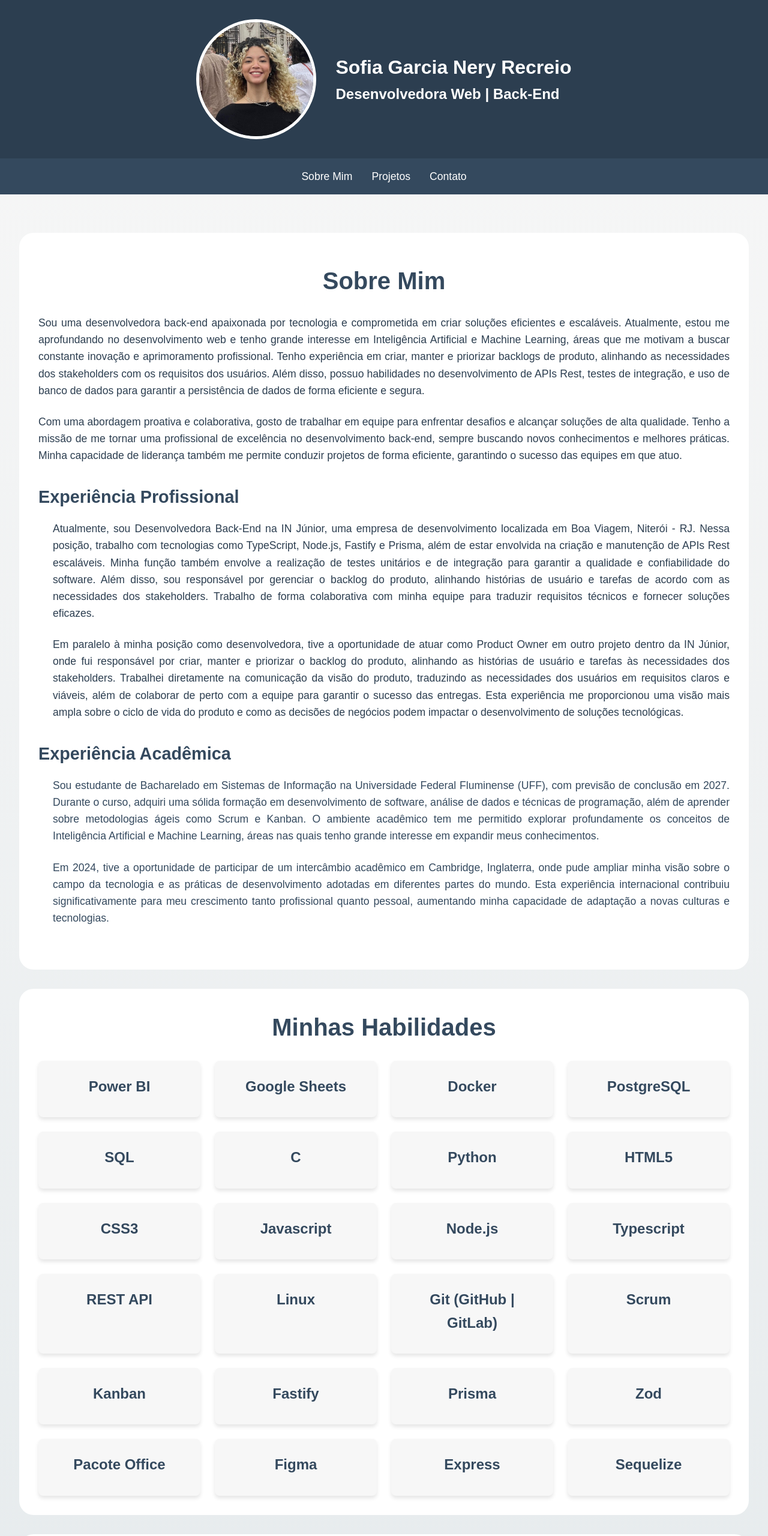
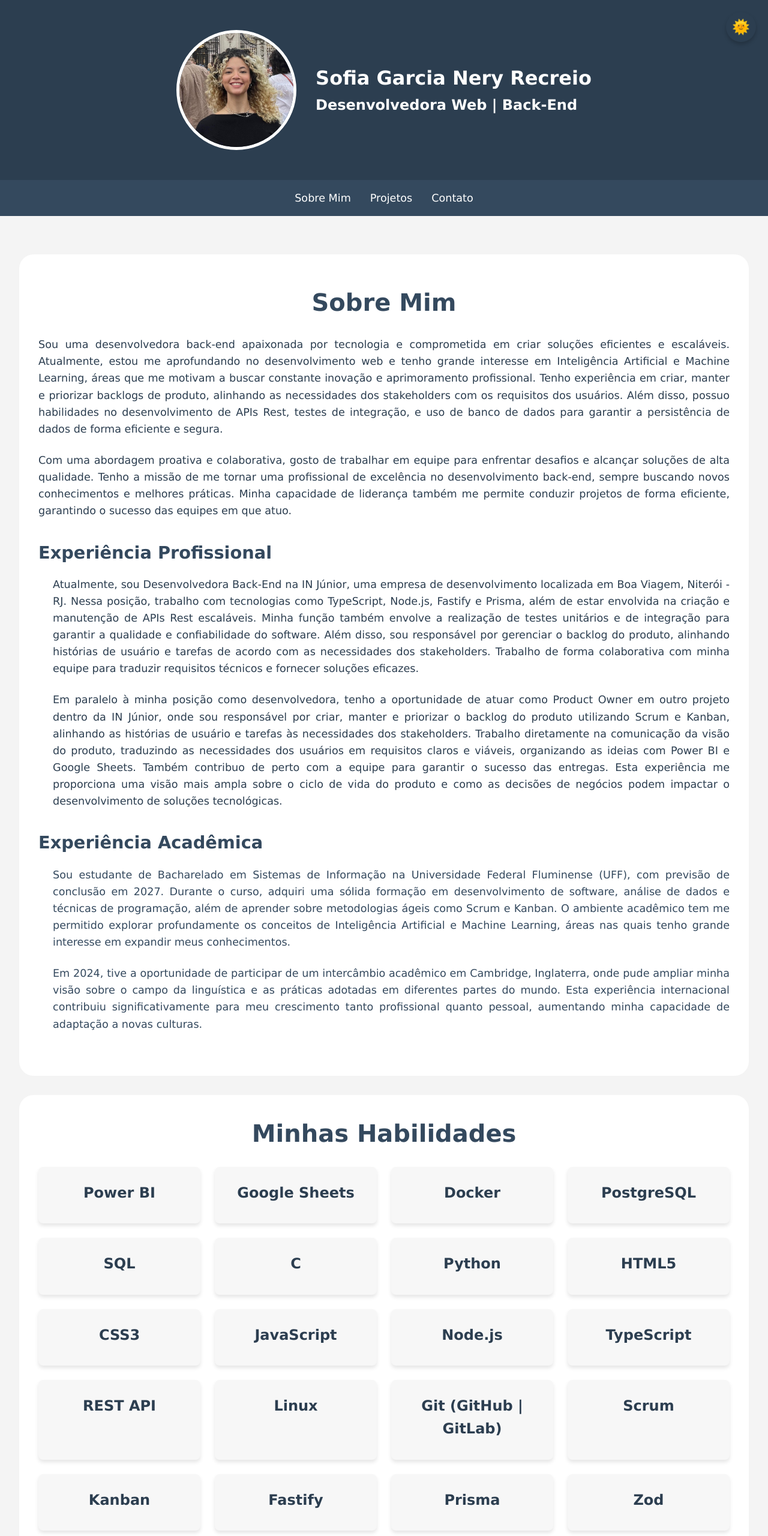
Before and after one commit to sofiarecreio/sofiarecreio, a plain HTML site: page index.html in a window 1280 px wide. Shown: the top 2560 px of the page at 60% size. Drawn offline with Linux system fonts and the light colour scheme.

Commit message:
feat: add dark theme

```diff
--- a/index.html
+++ b/index.html
@@ -14,6 +14,7 @@
           <h1>Sofia Garcia Nery Recreio</h1>
           <h2>Desenvolvedora Web | Back-End</h2>
         </div>
+        <button id="theme-toggle" class="theme-button">🌞</button>
       </header>
 
   <nav>
@@ -40,7 +41,7 @@
             Atualmente, sou Desenvolvedora Back-End na IN Júnior, uma empresa de desenvolvimento localizada em Boa Viagem, Niterói - RJ. Nessa posição, trabalho com tecnologias como TypeScript, Node.js, Fastify e Prisma, além de estar envolvida na criação e manutenção de APIs Rest escaláveis. Minha função também envolve a realização de testes unitários e de integração para garantir a qualidade e confiabilidade do software. Além disso, sou responsável por gerenciar o backlog do produto, alinhando histórias de usuário e tarefas de acordo com as necessidades dos stakeholders. Trabalho de forma colaborativa com minha equipe para traduzir requisitos técnicos e fornecer soluções eficazes.
         </p>
         <p class="experience-text">
-            Em paralelo à minha posição como desenvolvedora, tive a oportunidade de atuar como Product Owner em outro projeto dentro da IN Júnior, onde fui responsável por criar, manter e priorizar o backlog do produto, alinhando as histórias de usuário e tarefas às necessidades dos stakeholders. Trabalhei diretamente na comunicação da visão do produto, traduzindo as necessidades dos usuários em requisitos claros e viáveis, além de colaborar de perto com a equipe para garantir o sucesso das entregas. Esta experiência me proporcionou uma visão mais ampla sobre o ciclo de vida do produto e como as decisões de negócios podem impactar o desenvolvimento de soluções tecnológicas.
+            Em paralelo à minha posição como desenvolvedora, tenho a oportunidade de atuar como Product Owner em outro projeto dentro da IN Júnior, onde sou responsável por criar, manter e priorizar o backlog do produto utilizando Scrum e Kanban, alinhando as histórias de usuário e tarefas às necessidades dos stakeholders. Trabalho diretamente na comunicação da visão do produto, traduzindo as necessidades dos usuários em requisitos claros e viáveis, organizando as ideias com Power BI e Google Sheets. Também contribuo de perto com a equipe para garantir o sucesso das entregas. Esta experiência me proporciona uma visão mais ampla sobre o ciclo de vida do produto e como as decisões de negócios podem impactar o desenvolvimento de soluções tecnológicas.
         </p>
 
         <h3 class="experience-title">Experiência Acadêmica</h3>
@@ -48,7 +49,7 @@
             Sou estudante de Bacharelado em Sistemas de Informação na Universidade Federal Fluminense (UFF), com previsão de conclusão em 2027. Durante o curso, adquiri uma sólida formação em desenvolvimento de software, análise de dados e técnicas de programação, além de aprender sobre metodologias ágeis como Scrum e Kanban. O ambiente acadêmico tem me permitido explorar profundamente os conceitos de Inteligência Artificial e Machine Learning, áreas nas quais tenho grande interesse em expandir meus conhecimentos.
         </p>
         <p class="academic-experience">
-            Em 2024, tive a oportunidade de participar de um intercâmbio acadêmico em Cambridge, Inglaterra, onde pude ampliar minha visão sobre o campo da tecnologia e as práticas de desenvolvimento adotadas em diferentes partes do mundo. Esta experiência internacional contribuiu significativamente para meu crescimento tanto profissional quanto pessoal, aumentando minha capacidade de adaptação a novas culturas e tecnologias.
+            Em 2024, tive a oportunidade de participar de um intercâmbio acadêmico em Cambridge, Inglaterra, onde pude ampliar minha visão sobre o campo da linguística e as práticas adotadas em diferentes partes do mundo. Esta experiência internacional contribuiu significativamente para meu crescimento tanto profissional quanto pessoal, aumentando minha capacidade de adaptação a novas culturas.
         </p>
     </section>
 
@@ -56,76 +57,76 @@
         <h2>Minhas Habilidades</h2>
         <div class="skills-container">
             <div class="skill-card">
-                <h3>Power BI</h3>
+                <h3><a href="https://powerbi.microsoft.com/" target="_blank">Power BI</a></h3>
             </div>
             <div class="skill-card">
-                <h3>Google Sheets</h3>
+                <h3><a href="https://www.google.com/sheets/about/" target="_blank">Google Sheets</a></h3>
             </div>
             <div class="skill-card">
-                <h3>Docker</h3>
+                <h3><a href="https://www.docker.com/" target="_blank">Docker</a></h3>
             </div>
             <div class="skill-card">
-                <h3>PostgreSQL</h3>
+                <h3><a href="https://www.postgresql.org/" target="_blank">PostgreSQL</a></h3>
             </div>
             <div class="skill-card">
-                <h3>SQL</h3>
+                <h3><a href="https://www.w3schools.com/sql/" target="_blank">SQL</a></h3>
             </div>
             <div class="skill-card">
-                <h3>C</h3>
+                <h3><a href="https://en.wikipedia.org/wiki/C_(programming_language)" target="_blank">C</a></h3>
             </div>
             <div class="skill-card">
-                <h3>Python</h3>
+                <h3><a href="https://www.python.org/" target="_blank">Python</a></h3>
             </div>
             <div class="skill-card">
-                <h3>HTML5</h3>
+                <h3><a href="https://developer.mozilla.org/en-US/docs/Web/Guide/HTML/HTML5" target="_blank">HTML5</a></h3>
             </div>
             <div class="skill-card">
-                <h3>CSS3</h3>
+                <h3><a href="https://developer.mozilla.org/en-US/docs/Web/CSS" target="_blank">CSS3</a></h3>
             </div>
             <div class="skill-card">
-                <h3>Javascript</h3>
+                <h3><a href="https://developer.mozilla.org/en-US/docs/Web/JavaScript" target="_blank">JavaScript</a></h3>
             </div>
             <div class="skill-card">
-                <h3>Node.js</h3>
+                <h3><a href="https://nodejs.org/" target="_blank">Node.js</a></h3>
             </div>
             <div class="skill-card">
-                <h3>Typescript</h3>
+                <h3><a href="https://www.typescriptlang.org/" target="_blank">TypeScript</a></h3>
             </div>
             <div class="skill-card">
-                <h3>REST API</h3>
+                <h3><a href="https://restfulapi.net/" target="_blank">REST API</a></h3>
             </div>
             <div class="skill-card">
-                <h3>Linux</h3>
+                <h3><a href="https://www.linux.org/" target="_blank">Linux</a></h3>
             </div>
             <div class="skill-card">
-                <h3>Git (GitHub | GitLab)</h3>
+                <h3><a href="https://git-scm.com/" target="_blank">Git (GitHub | GitLab)</a></h3>
             </div>
             <div class="skill-card">
-                <h3>Scrum</h3>
+                <h3><a href="https://www.scrum.org/" target="_blank">Scrum</a></h3>
             </div>
             <div class="skill-card">
-                <h3>Kanban</h3>
+                <h3><a href="https://kanbanize.com/" target="_blank">Kanban</a></h3>
             </div>
             <div class="skill-card">
-                <h3>Fastify</h3>
+                <h3><a href="https://www.fastify.io/" target="_blank">Fastify</a></h3>
             </div>
             <div class="skill-card">
-                <h3>Prisma</h3>
+                <h3><a href="https://www.prisma.io/" target="_blank">Prisma</a></h3>
             </div>
             <div class="skill-card">
-                <h3>Zod</h3>
+                <h3><a href="https://zod.dev/" target="_blank">Zod</a></h3>
             </div>
             <div class="skill-card">
-                <h3>Pacote Office</h3>
+                <h3><a href="https://www.microsoft.com/en-us/microsoft-365" target="_blank">Pacote Office</a></h3>
             </div>
             <div class="skill-card">
-                <h3>Figma</h3>
+                <h3><a href="https://www.figma.com/" target="_blank">Figma</a></h3>
             </div>
             <div class="skill-card">
-                <h3>Express</h3>
+                <h3><a href="https://expressjs.com/" target="_blank">Express</a></h3>
             </div>
             <div class="skill-card">
-                <h3>Sequelize</h3>
+                <h3><a href="https://sequelize.org/" target="_blank">Sequelize</a></h3>
             </div>
         </div>
     </section>
@@ -206,6 +207,6 @@
     <p>&copy; 2024 Sofia Recreio. Todos os direitos reservados.</p>
   </footer>
 
-  <script src="script.js"></script>
+  <script src="script.js" defer></script>
 </body>
 </html>
--- a/script.js
+++ b/script.js
@@ -18,3 +18,37 @@ document.addEventListener("DOMContentLoaded", () => {
       })
   });
 })
+
+document.addEventListener('DOMContentLoaded', () => {
+  const themeToggleButton = document.getElementById('theme-toggle');
+  const body = document.body;
+
+  // Verificar se o botão existe e se há tema armazenado
+  if (!themeToggleButton) {
+    console.error('Botão de alternância de tema não encontrado.');
+    return;
+  }
+
+  if (localStorage.getItem('theme') === 'dark') {
+      body.classList.add('dark-theme');
+      themeToggleButton.textContent = '🌙';  // Ícone para tema escuro
+  } else {
+      body.classList.add('light-theme');
+      themeToggleButton.textContent = '🌞';  // Ícone para tema claro
+  }
+
+  themeToggleButton.addEventListener('click', () => {
+      if (body.classList.contains('light-theme')) {
+          body.classList.replace('light-theme', 'dark-theme');
+          themeToggleButton.textContent = '🌙';
+          localStorage.setItem('theme', 'dark');
+      } else {
+          body.classList.replace('dark-theme', 'light-theme');
+          themeToggleButton.textContent = '🌞';
+          localStorage.setItem('theme', 'light');
+      }
+
+      // Log para depuração
+      console.log('Tema atualizado:', localStorage.getItem('theme'));
+  });
+});
--- a/styles.css
+++ b/styles.css
@@ -3,13 +3,12 @@
     margin: 0;
     padding: 0;
     box-sizing: border-box;
+    font-family: Verdana;
   }
 
   body {
     font-family: Arial, sans-serif;
     line-height: 1.6;
-    color: #333;
-    background: linear-gradient(to bottom, #f7f7f7, #dfe6e9);
     padding: 0;
     margin: 0;
   }
@@ -23,7 +22,8 @@
     color: white;
     padding: 2rem 0;
     position: relative;
-    flex-direction: row; /* Alinha os itens na horizontal */
+    flex-direction: row;
+    height: 300px;
   }
 
   .profile-pic {
@@ -39,6 +39,86 @@
     flex-direction: column; /* Alinha os itens verticalmente */
     justify-content: center;
   }
+
+  /* Estilos gerais para o botão */
+.theme-button {
+  top: 20px;
+  right: 20px;
+  background-color: #2c3e50;
+  color: #fff;
+  border: none;
+  border-radius: 50%;
+  width: 50px;
+  height: 50px;
+  font-size: 24px;
+  cursor: pointer;
+  box-shadow: 0 4px 6px rgba(0, 0, 0, 0.2);
+  transition: background-color 0.3s ease, transform 0.2s ease;
+  position: absolute;
+  justify-self: flex-end;
+  border-bottom: none;
+}
+
+/* Hover no botão */
+.theme-button:hover {
+  background-color: #7f8c8d;
+  transform: scale(1.1);
+}
+
+body.light-theme {
+  background-color: #f4f4f4;
+  color: #333;
+}
+
+body.dark-theme {
+  background-color: #2c3e50;
+  color: #f4f4f4;
+
+  .about-section, .contact-section, .projects-section, .skills-section {
+    background-color: rgb(30, 37, 46);
+  }
+
+  .about-section h2, .projects-section h2, .contact-section h2, .skills-section h2, .about-section p, .projects-section p, .contact-section p, .skills-section p, .about-section h3, .projects-section h3, .contact-section h3, .skill-card a {
+    color: #f4f4f4;
+  }
+
+  .skill-card, .project-card {
+    padding: 1.5rem;
+    border-radius: 8px;
+    box-shadow: 0 4px 6px rgba(7, 7, 7, 0.637);
+    opacity: 1;
+  }
+
+  .project-card, .skill-card {
+    background-color: #414b5e;
+  }
+
+  .contact-info div a, .contact-info div p {
+    color: #f4f4f4;
+  }
+
+  .social-icons a {
+    margin: 0 10px;
+    color: #858585;
+    font-size: 3rem;
+    text-decoration: none;
+  }
+
+  .social-icons a:hover {
+    color: #0077b5;
+    transform: scale(1.2);
+  }
+
+  .social-icons a[href*="github"]:hover {
+    color: #666;
+    transform: scale(1.2);
+  }
+}
+
+body {
+  transition: background-color 0.3s ease, color 0.3s ease;
+}
+
 
   /* Responsividade */
   @media (max-width: 768px) {
@@ -77,7 +157,7 @@
   }
 
   .nav-links a:hover {
-    color: #18bc9c;
+    color: #72a8c7;
   }
 
   /* Main content */
@@ -160,7 +240,7 @@
   .social-icons a {
     margin: 0 10px;
     color: #333;
-    font-size: 2.5rem;
+    font-size: 3rem;
     transition: transform 0.3s ease, color 0.3s;
     text-decoration: none;
   }
@@ -218,6 +298,17 @@
 .skill-card p {
   color: #7f8c8d;
   font-size: 1rem;
+}
+
+.skills-section a {
+  color: #2c3e50; /* Cor inicial */
+  text-decoration: none; /* Remove o sublinhado padrão */
+  transition: color 0.3s ease, transform 0.2s ease; /* Animação suave */
+}
+
+.skills-section a:hover {
+  color: #7f8c8d; /* Cor ao passar o mouse */
+  transform: scale(1.1); /* Leve aumento no tamanho */
 }
 
 /* Responsividade */
```
